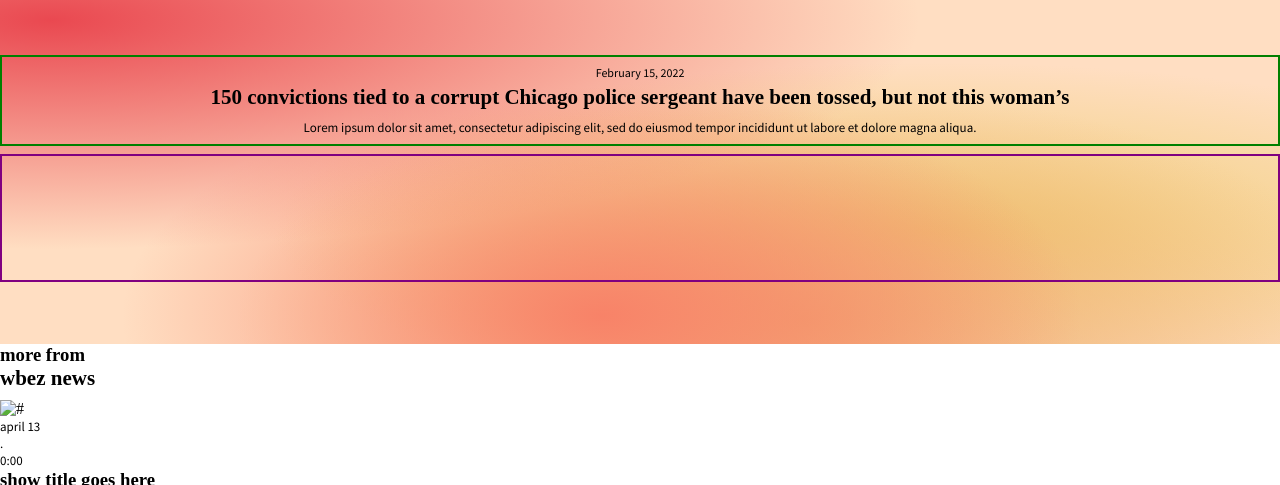
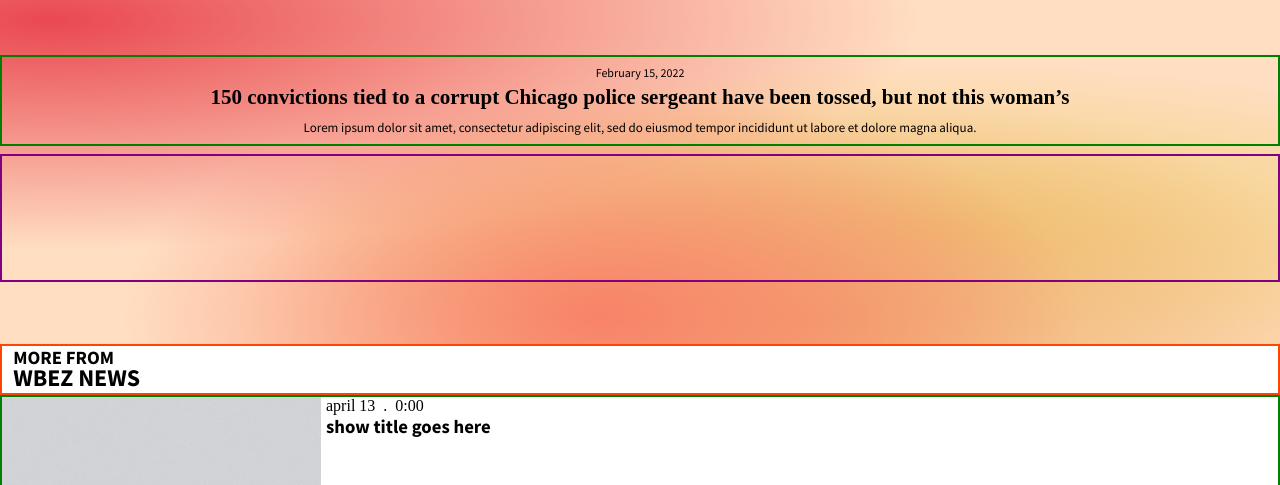
Before and after one commit to jhontiveros/wbez, a plain HTML site: page audio-first/index.html in a window 1280 px wide. Shown: the part 54-539 px from the top of the page. Drawn offline with Linux system fonts and the light colour scheme; a script that the page names is missing; a web font is replaced by a local one.

Commit message:
CSS changes

```diff
--- a/audio-first/index.html
+++ b/audio-first/index.html
@@ -39,12 +39,34 @@
 
         <section class="carousel">
             <div class="carousel-title">
-                <h3>more from</h3>
-                <h2>wbez news</h2>
+                <h3>MORE FROM</h3>
+                <h2>WBEZ NEWS</h2>
             </div>
             <div class="carousel-cards">
                 <div class="show">
-                    <img src="#" alt="#">
+                    <img src="media/flower.jpg" alt="#">
+                    <div class="show-content">
+                        <div class="show-details">
+                            <p>april 13</p>
+                            <p>.</p>
+                            <p>0:00</p>
+                        </div>
+                        <h3>show title goes here</h3>
+                    </div>
+                </div>
+                <div class="show">
+                    <img src="media/flower.jpg" alt="#">
+                    <div class="show-content">
+                        <div class="show-details">
+                            <p>april 13</p>
+                            <p>.</p>
+                            <p>0:00</p>
+                        </div>
+                        <h3>show title goes here</h3>
+                    </div>
+                </div>
+                <div class="show">
+                    <img src="media/flower.jpg" alt="#">
                     <div class="show-content">
                         <div class="show-details">
                             <p>april 13</p>
--- a/audio-first/style.css
+++ b/audio-first/style.css
@@ -57,7 +57,7 @@ nav {
     align-items: center;
 }
 
-a {
+.donate a {
     font-family: var(--font-paragraph);
     font-size: 15px;
     font-weight: 400;
@@ -92,7 +92,7 @@ a {
     padding: .5em;
 }
 
-h2 {
+.content-container h2 {
     font-family: var(--font-header);
     font-weight: 600;
     font-size: 21px;
@@ -101,7 +101,7 @@ h2 {
     padding-bottom: 10px;
 }
 
-h4 {
+.content-container h4 {
     font-family: var(--font-paragraph);
     font-weight: 400;
     font-size: 12px;
@@ -109,7 +109,7 @@ h4 {
     padding-bottom: 5px;
 }
 
-p {
+.content-container p {
     font-family: var(--font-paragraph);
     font-weight: 400;
     font-size: 13px;
@@ -121,7 +121,37 @@ p {
 }
 
 #waveform {
-    height: 64px;
-    overflow: hidden;
+    /* height: 64px;
+    overflow: hidden; */
 
 }
+
+.carousel-title {
+    border: 2px solid orangered;
+    padding-left: .7em;
+}
+
+.carousel-title h2, h3 {
+    font-family: var(--font-paragraph);
+}
+
+.carousel-title h2 {
+    margin-top: -.3em;
+}
+
+.show {
+    border: 2px solid green;
+
+    display: flex;
+    gap: 5px;
+}
+
+.show img {
+    width: 25%;
+}
+
+.show-details {
+    display: flex;
+    gap: 8px;
+    align-items: center;
+}
```
Also changed, not shown: audio-first/media/10-back.svg (added), audio-first/media/10-for.svg (added), audio-first/media/flower.jpg (added), audio-first/media/play.svg (added), audio-first/media/skip-back.svg (added), audio-first/media/skip-for.svg (added).
